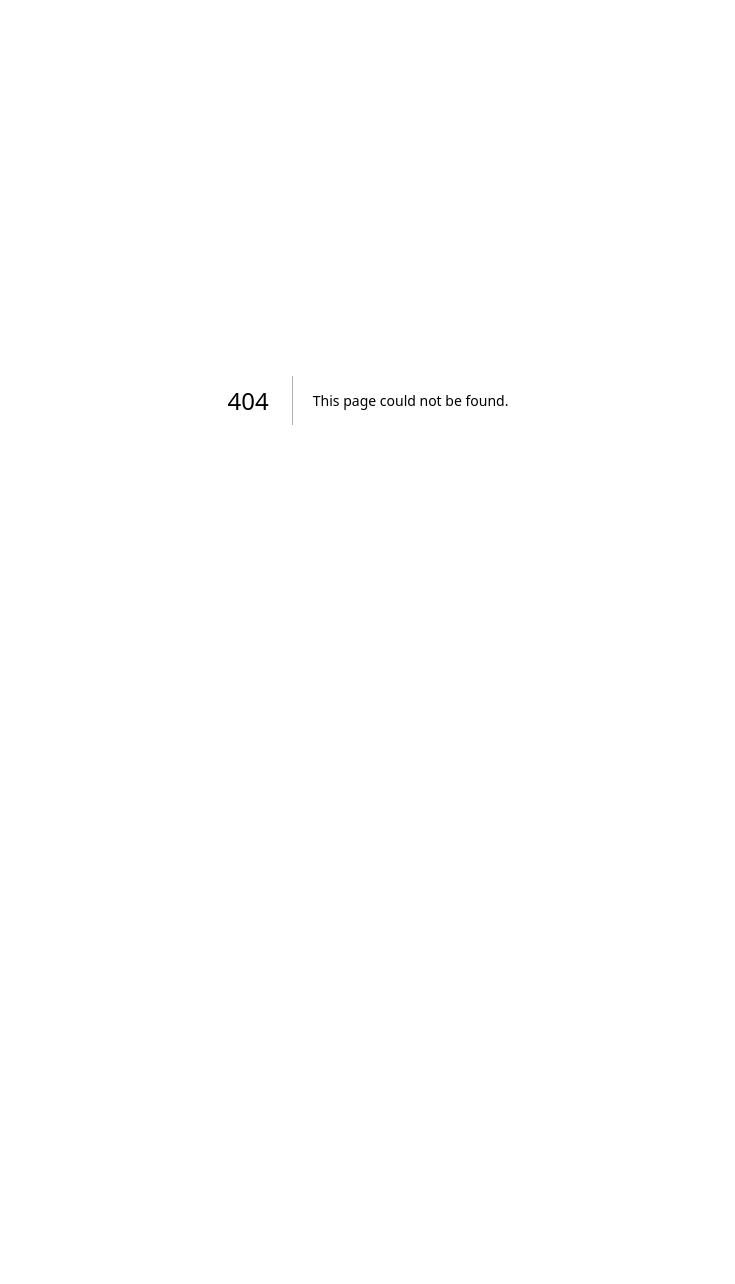
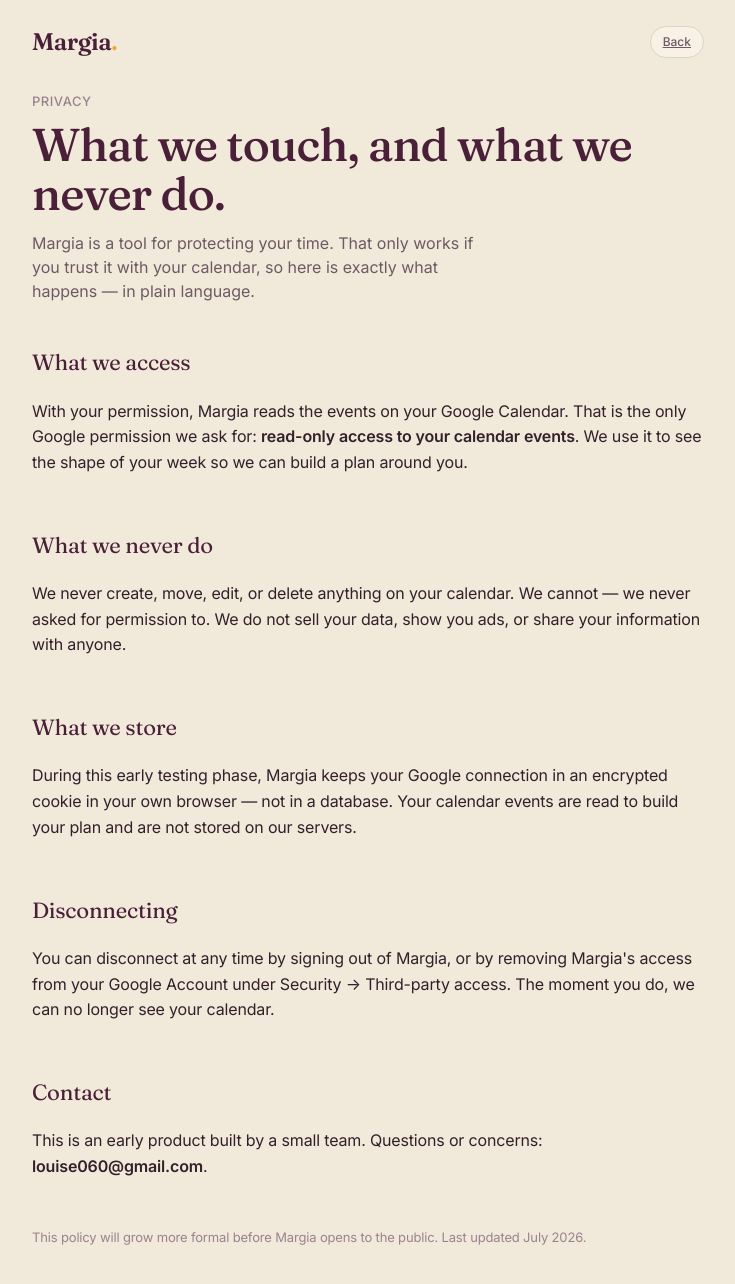
Before and after one commit to louise060-stack/Margia, a Next.js app in the folder apps/web/: page /privacy in a window 1280 px wide. Before the commit this address had no page. Shown: the top 1284 px of the page, without its empty margins (272-1007 px from the left). Before the commit the page ends 800 px from the top, so only its background shows below. Built offline with nearby package versions, Linux system fonts and the light colour scheme.

Commit message:
Create page.tsx

```diff
--- /dev/null
+++ b/apps/web/app/privacy/page.tsx
@@ -0,0 +1,47 @@
+import Link from 'next/link';
+
+export const metadata = {
+  title: 'Privacy — Margia',
+  description: 'What Margia accesses, why, and what it never does.',
+};
+
+export default function Privacy() {
+  return (
+    <main className="shell" style={{ maxWidth: 720 }}>
+      <div className="topbar">
+        <div className="wordmark">Margia<span className="dot">.</span></div>
+        <Link className="chip-btn" href="/">Back</Link>
+      </div>
+
+      <div className="greeting">
+        <div className="eyebrow">Privacy</div>
+        <h1>What we touch, and what we never do.</h1>
+        <p>Margia is a tool for protecting your time. That only works if you trust it with your calendar, so here is exactly what happens — in plain language.</p>
+      </div>
+
+      <div className="voice" style={{ display: 'flex', flexDirection: 'column', gap: 18, color: 'var(--color-text)', fontFamily: 'var(--font-ui)', lineHeight: 1.6 }}>
+        <section>
+          <h2 className="voice" style={{ fontSize: 22 }}>What we access</h2>
+          <p>With your permission, Margia reads the events on your Google Calendar. That is the only Google permission we ask for: <b>read-only access to your calendar events</b>. We use it to see the shape of your week so we can build a plan around you.</p>
+        </section>
+        <section>
+          <h2 className="voice" style={{ fontSize: 22 }}>What we never do</h2>
+          <p>We never create, move, edit, or delete anything on your calendar. We cannot — we never asked for permission to. We do not sell your data, show you ads, or share your information with anyone.</p>
+        </section>
+        <section>
+          <h2 className="voice" style={{ fontSize: 22 }}>What we store</h2>
+          <p>During this early testing phase, Margia keeps your Google connection in an encrypted cookie in your own browser — not in a database. Your calendar events are read to build your plan and are not stored on our servers.</p>
+        </section>
+        <section>
+          <h2 className="voice" style={{ fontSize: 22 }}>Disconnecting</h2>
+          <p>You can disconnect at any time by signing out of Margia, or by removing Margia's access from your Google Account under Security → Third-party access. The moment you do, we can no longer see your calendar.</p>
+        </section>
+        <section>
+          <h2 className="voice" style={{ fontSize: 22 }}>Contact</h2>
+          <p>This is an early product built by a small team. Questions or concerns: <b>louise060@gmail.com</b>.</p>
+        </section>
+        <p style={{ fontSize: 13, color: 'var(--color-muted)' }}>This policy will grow more formal before Margia opens to the public. Last updated July 2026.</p>
+      </div>
+    </main>
+  );
+}
```
